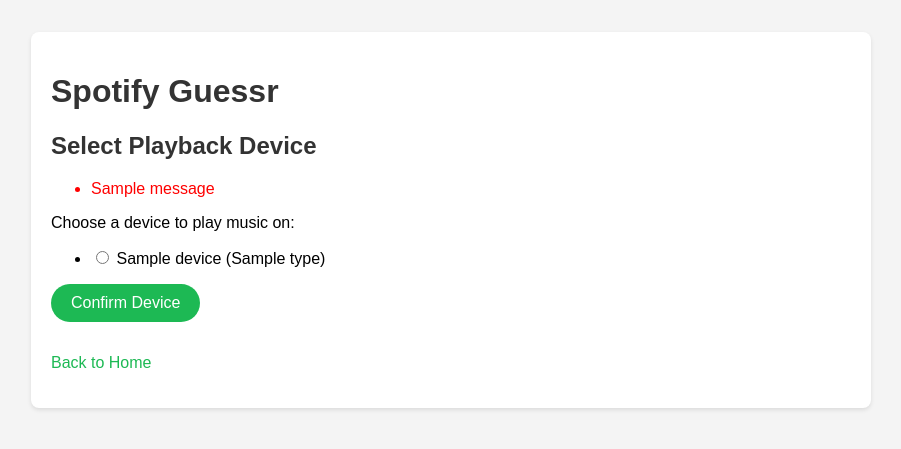
After one commit to Fireboy086/0.1-guessr, a Flask app: template templates/select_device.html in a window 1280 px wide. The commit adds this page. Shown: the top 449 px of the page, without its empty margins (189-1090 px from the left). Run offline with Flask 3, Linux system fonts and the light colour scheme; the template is opened without the code that fills it: most values are stand-ins (such as "Sample title", 1, 10 or a date in 2020); one stand-in notice (Sample message) is shown; parts of the project's set-up code (start-up, migrations or seed data) failed here and were passed over.

Commit message:
feat: Implement device selection for web UI

```diff
--- a/app.py
+++ b/app.py
@@ -1,4 +1,4 @@
-from flask import Flask, render_template, request, redirect, url_for, session
+from flask import Flask, render_template, request, redirect, url_for, session, flash
 import os
 from dotenv import load_dotenv
 import spotipy
@@ -6,24 +6,32 @@
 import time
 # Import scope from config
 from config import SCOPE
+# Import credential loading function
+from spotify_guessr import load_spotify_credentials
+# Import SpotifyManager
+from spotify_manager import SpotifyManager
+# Import GameLogic (needed later)
+from game_logic import GameLogic
 
-# Load environment variables from .env file
+# Load environment variables from .env file (primarily for FLASK_SECRET_KEY)
 load_dotenv()
 
 app = Flask(__name__)
 # Make sure FLASK_SECRET_KEY is set in your .env file for session security
-app.secret_key = os.getenv("FLASK_SECRET_KEY", "fallback-secret-key-please-set")
+app.secret_key = os.getenv("FLASK_SECRET_KEY")
+if not app.secret_key:
+    raise ValueError("FLASK_SECRET_KEY not found in environment variables. Please set it in a .env file.")
+
 # Store token info in session
 app.config['SESSION_COOKIE_NAME'] = 'spotify-login-session'
 
-# Spotify Credentials - Loaded from environment variables
-CLIENT_ID = os.getenv("SPOTIPY_CLIENT_ID")
-CLIENT_SECRET = os.getenv("SPOTIPY_CLIENT_SECRET")
-REDIRECT_URI = os.getenv("SPOTIPY_REDIRECT_URI")
+# Spotify Credentials - Loaded from credentials.ini
+CLIENT_ID, CLIENT_SECRET, REDIRECT_URI = load_spotify_credentials()
 
 # Ensure credentials are loaded
 if not CLIENT_ID or not CLIENT_SECRET or not REDIRECT_URI:
-    raise ValueError("Spotify API credentials (CLIENT_ID, CLIENT_SECRET, REDIRECT_URI) not found in environment variables.")
+    # Adjust error message to reflect loading from .ini
+    raise ValueError("Spotify API credentials (CLIENT_ID, CLIENT_SECRET, REDIRECT_URI) could not be loaded from credentials.ini. Please ensure the file exists and is correctly formatted.")
 
 # --- Spotify Auth Helper ---
 
@@ -82,7 +90,7 @@
     auth_url = sp_oauth.get_authorize_url()
     return redirect(auth_url)
 
-@app.route('/callback')
+@app.route('/callback/')
 def callback():
     sp_oauth = create_spotify_oauth()
     session.clear() # Clear potential old session data
@@ -112,6 +120,49 @@
     # Redirect to index, which will now show the login link
     return redirect(url_for('index'))
 
+# --- Game Setup Routes ---
+
+@app.route('/select-device', methods=['GET', 'POST'])
+def select_device():
+    token_info = get_token_info()
+    if not token_info:
+        return redirect(url_for('index'))
+
+    try:
+        sp = spotipy.Spotify(auth=token_info['access_token'])
+        spotify_manager = SpotifyManager(sp)
+
+        if request.method == 'POST':
+            device_id = request.form.get('device_id')
+            if device_id:
+                # Verify the selected device_id is valid (optional but good practice)
+                available_devices = spotify_manager.get_available_devices()
+                if any(d['id'] == device_id for d in available_devices):
+                    session['device_id'] = device_id
+                    # Redirect to the next step (playlist selection)
+                    return redirect(url_for('select_playlist')) # Adjust if route name is different
+                else:
+                    flash("Invalid device selected. Please try again.")
+                    # Fall through to GET to re-render the device list
+            else:
+                flash("Please select a device.")
+                # Fall through to GET to re-render the device list
+
+        # GET request: Fetch and display devices
+        devices = spotify_manager.get_available_devices()
+        # Note: get_available_devices already returns a list of dicts with 'id', 'name', 'type'
+        return render_template('select_device.html', devices=devices)
+
+    except spotipy.exceptions.SpotifyException as e:
+        # Handle potential API errors (e.g., token expired, network issue)
+        print(f"Spotify API error in select_device: {e}")
+        flash(f"Error communicating with Spotify: {e}. Please try logging out and back in.")
+        return redirect(url_for('logout')) # Redirect to logout might be safest
+    except Exception as e:
+        print(f"Unexpected error in select_device: {e}")
+        flash("An unexpected error occurred. Please try again.")
+        return redirect(url_for('index'))
+
 # --- Main Execution ---
 
 if __name__ == '__main__':
--- a/templates/index.html
+++ b/templates/index.html
@@ -9,8 +9,8 @@
     <!-- Add links to start game / select device etc. later -->
     <p>Ready to play?</p>
     <p>
-        <!-- Placeholder link - will go to game setup next -->
-        <a href="#" class="button">Start Game (Coming Soon!)</a>
+        <!-- Placeholder link - will go to device selection next -->
+        <a href="{{ url_for('select_device') }}" class="button">Start Game Setup</a>
     </p>
 
     <p style="margin-top: 2em;">
--- /dev/null
+++ b/templates/select_device.html
@@ -0,0 +1,36 @@
+{% extends "base.html" %}
+
+{% block title %}Select Device - Spotify Guessr{% endblock %}
+
+{% block content %}
+    <h2>Select Playback Device</h2>
+
+    {% with messages = get_flashed_messages() %}
+      {% if messages %}
+        <ul class=flashes>
+        {% for message in messages %}
+          <li style="color: red;">{{ message }}</li>
+        {% endfor %}
+        </ul>
+      {% endif %}
+    {% endwith %}
+
+    {% if devices %}
+        <form method="POST" action="{{ url_for('select_device') }}">
+            <p>Choose a device to play music on:</p>
+            <ul>
+                {% for device in devices %}
+                    <li>
+                        <input type="radio" name="device_id" value="{{ device.id }}" id="device_{{ loop.index }}" required>
+                        <label for="device_{{ loop.index }}">{{ device.name }} ({{ device.type }})</label>
+                    </li>
+                {% endfor %}
+            </ul>
+            <button type="submit" class="button">Confirm Device</button>
+        </form>
+    {% else %}
+        <p>No active Spotify devices found. Please open Spotify on a device and ensure it's connected to the internet, then <a href="{{ url_for('select_device') }}">refresh this page</a>.</p>
+    {% endif %}
+
+    <p style="margin-top: 2em;"><a href="{{ url_for('index') }}">Back to Home</a></p>
+{% endblock %}
```
